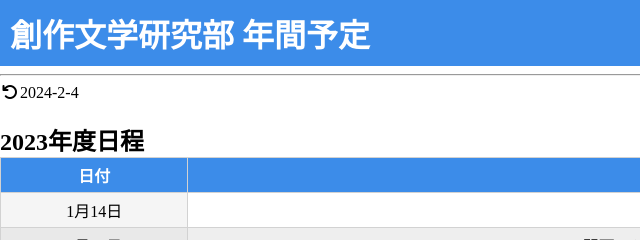
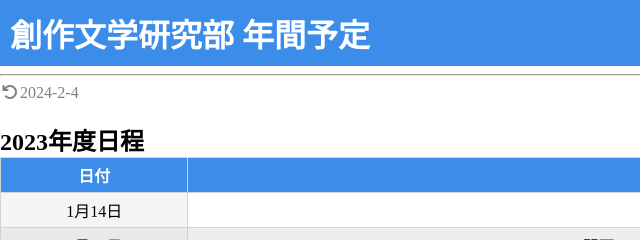
Before and after one commit to aporon-aka/soubun_schedule, a plain HTML site: page index.html in a window 1280 px wide. Shown: the top 240 px of the page, 0-640 px from the left. Drawn offline with Linux system fonts and the light colour scheme.

Commit message:
Update style.css

```diff
--- a/css/style.css
+++ b/css/style.css
@@ -7,6 +7,9 @@ h1{
   color: white;
   background-color: rgb(60, 140, 233);
   padding: 10px;
+}
+.update{
+  color: gray;
 }
 h2 {
   font-size: 24px;
```
